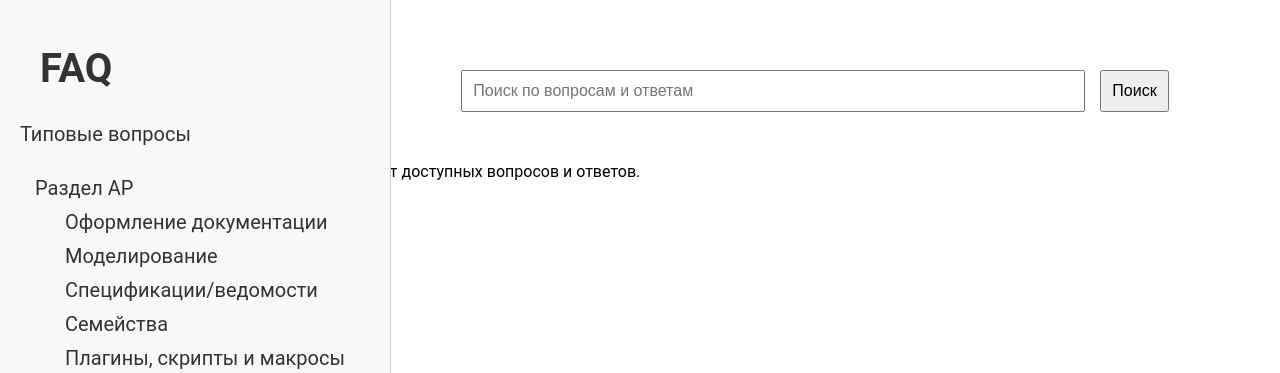
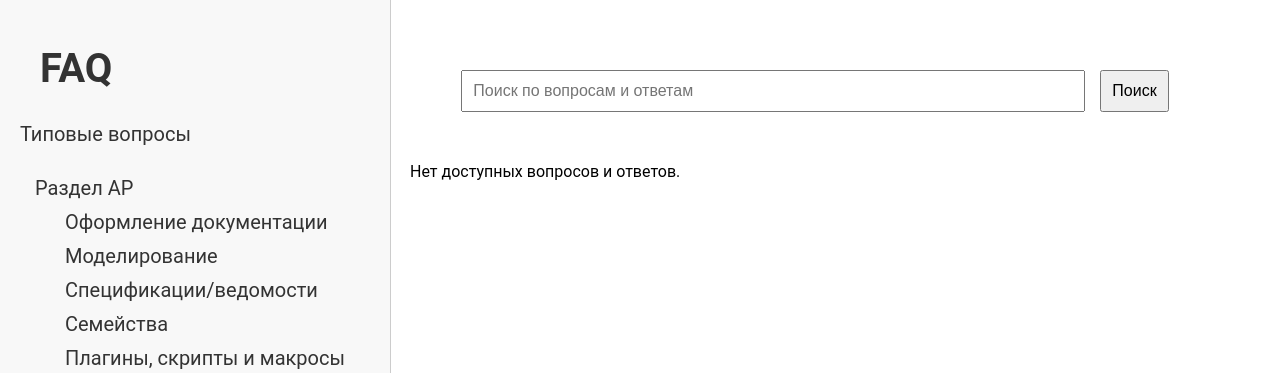
Before and after one commit to Vabl2112/VKR_web, a Django app: page / in a window 1280 px wide. Shown: the top 373 px of the page. Run offline with Django 5.2, Linux system fonts and the light colour scheme; data that the repository does not hold is empty.

Commit message:
Буба

```diff
--- a/app/web/static/style.css
+++ b/app/web/static/style.css
@@ -85,6 +85,11 @@ img {
     height: auto;
 }
 
+p {
+    display: flex;
+    padding-left: 40px;
+}
+
 aside a:hover {
     color: #007BFF;
     font-weight: bold;
```
